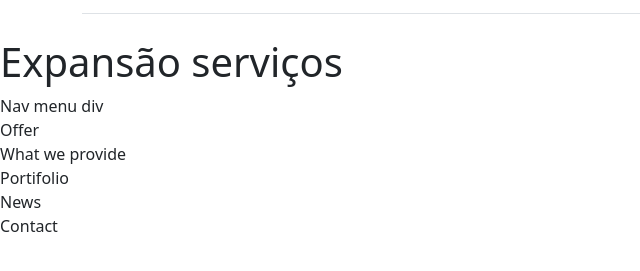
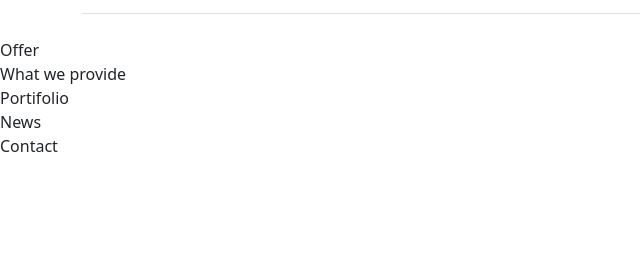
Before and after one commit to RenatoExpert/expansao-servicos, a plain HTML site: page index.html in a window 1280 px wide. Shown: the part 55-326 px from the top of the page, without its empty margins (0-640 px from the left). Drawn offline with nearby package versions, Linux system fonts and the light colour scheme.

Commit message:
removing test title

```diff
--- a/index.html
+++ b/index.html
@@ -5,6 +5,7 @@
 	</head>
 	<body>
 		<main>
+			<!-- Nav menu div -->
 			<div class='container'>
 				<header class='d-flex flex-wrap justify-content-center py-3 mb-4 border-bottom'>
 					<a href='/' class='d-flex align-items-center mb-3 mb-md-0 me-md-auto link-body-emphasis text-decoration-none'>
@@ -17,10 +18,6 @@
 				</header>
 			</div>
 		</main>
-		<h1>Expansão serviços</h1>
-		<div>
-			Nav menu div
-		</div>
 		<div>
 			Offer
 		</div>
```
